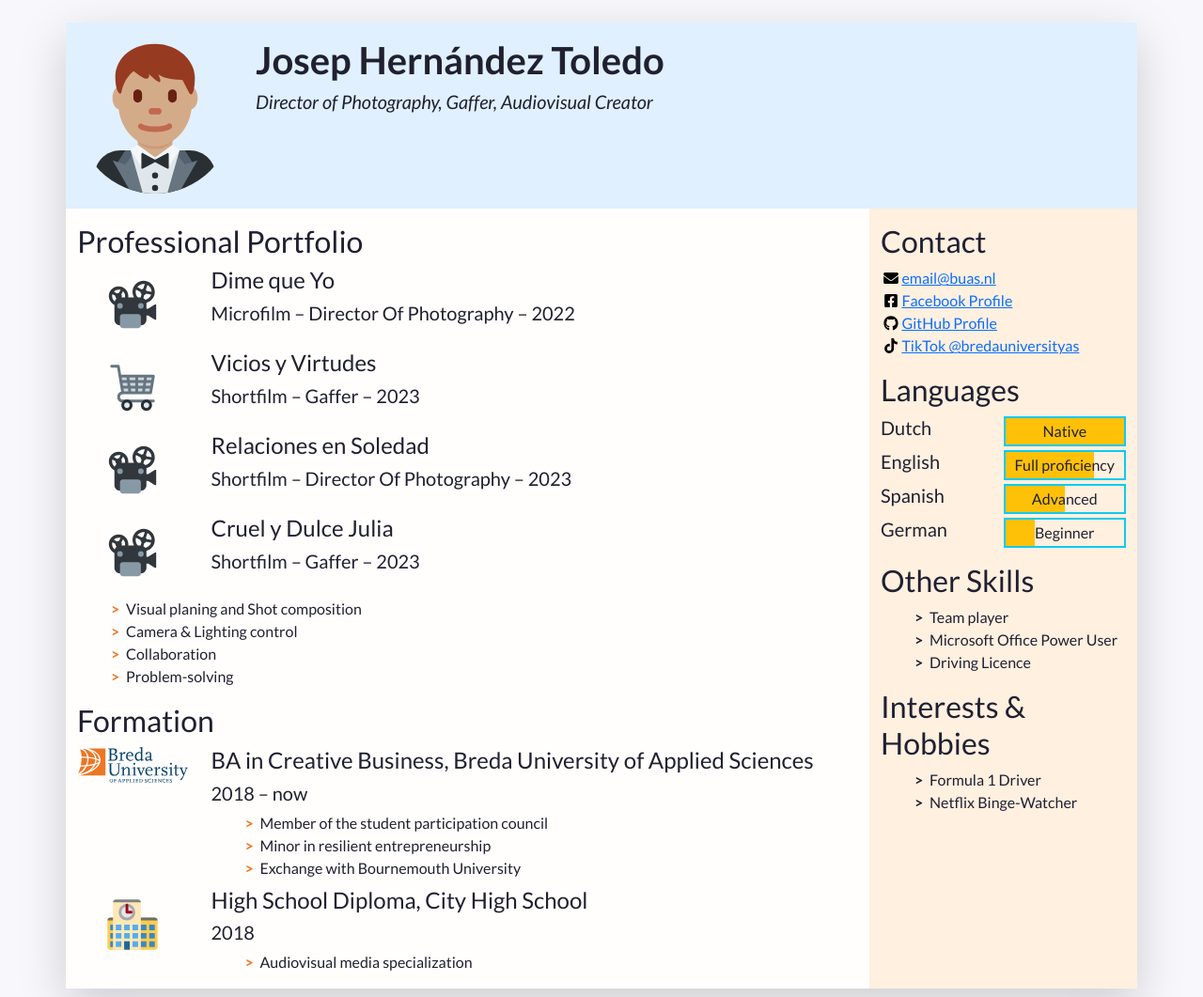
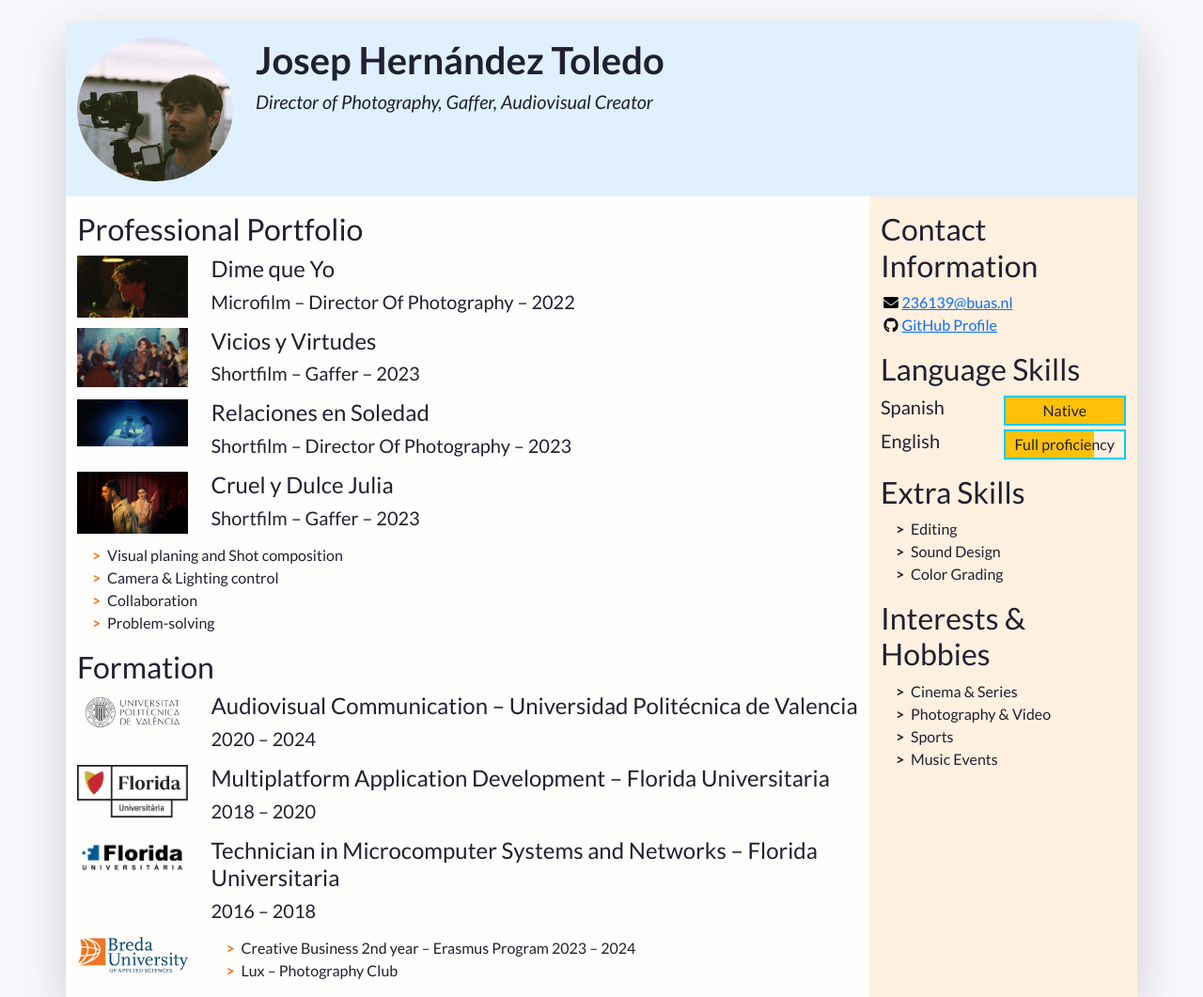
Before and after one commit to JhernKR/1stExercise, a plain HTML site: page index.html in a window 1280 px wide. Shown: the top 1061 px of the page at 94% size. Drawn offline with nearby package versions, Linux system fonts and the light colour scheme.

Commit message:
Finished Info Modification

```diff
--- a/css/styles.css
+++ b/css/styles.css
@@ -33,7 +33,6 @@ body {
 	display: inline-block;
 	width: 1em;
 	/*margin-left: -1em;*/
-	margin-left: 20px;
 }
 
 .biography-details li::before {
--- a/index.html
+++ b/index.html
@@ -43,7 +43,7 @@
             "w-100" makes sure the image takes the full width of the column it's in
             "rounded-circle" cuts a circle around the image
           -->
-          <img class="w-100 rounded-circle my-3" src="images/portrait.svg" alt="Portrait of Firstname Lastname" width="160">
+          <img class="w-100 rounded-circle my-3" src="images/profile.jpg" alt="Portrait of Firstname Lastname" width="160">
         </div>
         <!--
           A container to wrap around your name and tagline. Full-width at small size, then columns of increasing size.
@@ -81,7 +81,7 @@
               <li class="biography-item row mb-2">
                 <!-- We're using a grid inside a grid so we can align logos and text -->
                 <div class="logo-container col-3 col-sm-2 col-md-3 col-lg-2">
-                  <img class="biography-logo mw-100 d-block mx-auto" src="images/employers/projector.svg" alt="Company logo" width="80">
+                  <img class="biography-logo mw-100 d-block mx-auto" src="images/employers/DimeQueYo.jpg" alt="Dime que Yo" width="130">
                 </div>
                 <div class="biography-contents col-9 col-sm-10 col-md-9 col-lg-10">
                   <h4>Dime que Yo</h4>
@@ -93,7 +93,7 @@
               <li class="biography-item row mb-2">
                 <div class="logo-container col-3 col-sm-2 col-md-3 col-lg-2">
                 <!-- We're using a grid inside a grid so we can align logos and text -->
-                  <img class="biography-logo mw-100 d-block mx-auto" src="images/employers/trolley.svg" alt="Company logo" width="80">
+                  <img class="biography-logo mw-100 d-block mx-auto" src="images/employers/VyV.jpg" alt="Vicios y Virtudes" width="130">
                 </div>
                 <div class="biography-contents col-9 col-sm-10 col-md-9 col-lg-10">
                   <h4>Vicios y Virtudes</h4>
@@ -105,7 +105,7 @@
               <li class="biography-item row mb-2">
                 <!-- We're using a grid inside a grid so we can align logos and text -->
                 <div class="logo-container col-3 col-sm-2 col-md-3 col-lg-2">
-                  <img class="biography-logo mw-100 d-block mx-auto" src="images/employers/projector.svg" alt="Company logo" width="80">
+                  <img class="biography-logo mw-100 d-block mx-auto" src="images/employers/RES.jpg" alt="Relaciones en Soledad" width="130">
                 </div>
                 <div class="biography-contents col-9 col-sm-10 col-md-9 col-lg-10">
                   <h4>Relaciones en Soledad</h4>
@@ -116,7 +116,7 @@
               <li class="biography-item row mb-2">
                 <!-- We're using a grid inside a grid so we can align logos and text -->
                 <div class="logo-container col-3 col-sm-2 col-md-3 col-lg-2">
-                  <img class="biography-logo mw-100 d-block mx-auto" src="images/employers/projector.svg" alt="Company logo" width="80">
+                  <img class="biography-logo mw-100 d-block mx-auto" src="images/employers/CyD.JPG" alt="Cruel y Dulce" width="130">
                 </div>
                 <div class="biography-contents col-9 col-sm-10 col-md-9 col-lg-10">
                   <h4>Cruel y Dulce Julia</h4>
@@ -143,33 +143,53 @@
               <!-- Top item in education. And by "top", I mean a Bachelor in Creative Business at BUas. -->
               <li class="biography-item row mb-2">
                 <div class="logo-container col-3 col-sm-2 col-md-3 col-lg-2">
-                  <img class="biography-logo mw-100 d-block mx-auto" src="images/schools/logo-buas.svg" alt="School logo" width="120">
+                  <img class="biography-logo mw-100 d-block mx-auto" src="images/schools/marca_UPV_principal_color300.png" alt="School logo" width="130">
                 </div>
                 <div class="biography-contents col-9 col-sm-10 col-md-9 col-lg-10">
-                  <h4>BA in Creative Business, Breda University of Applied Sciences</h4>
-                  <h5>2018&nbsp;&ndash;&nbsp;now</h5>
-                  <!-- Use the list below to talk about minors, exchanges, extra-curricular activities. -->
+                  <h4>Audiovisual Communication &ndash; Universidad Politécnica de Valencia</h4>
+                  <h5>2020&nbsp;&ndash;&nbsp;2024</h5>
+                  <!-- Use the list below to talk about minors, exchanges, extra-curricular activities.
                   <ul class="biography-details list-unstyled">
                     <li>Member of the student participation council</li>
                     <li>Minor in resilient entrepreneurship</li>
                     <li>Exchange with Bournemouth University</li>
-                  </ul>
+                  </ul>-->
                 </div>
               </li>
 
               <!-- 2nd item in education -->
               <li class="biography-item row mb-2">
                 <div class="logo-container col-3 col-sm-2 col-md-3 col-lg-2">
-                  <img class="biography-logo mw-100 d-block mx-auto" src="images/schools/school.svg" alt="School logo" width="80">
+                  <img class="biography-logo mw-100 d-block mx-auto" src="images/schools/FLORIDA-UNIVERSITARIA.png" alt="School logo" width="130">
                 </div>
                 <div class="biography-contents col-9 col-sm-10 col-md-9 col-lg-10">
-                  <h4>High School Diploma, City High School</h4>
-                  <h5>2018</h5>
+                  <h4> Multiplatform Application Development &ndash; Florida Universitaria</h4>
+                  <h5>2018&nbsp;&ndash;&nbsp;2020</h5>
+                </div>
+              </li>
+
+              <li class="biography-item row mb-2">
+                <div class="logo-container col-3 col-sm-2 col-md-3 col-lg-2">
+                  <img class="biography-logo mw-100 d-block mx-auto" src="images/schools/396.png" alt="School logo" width="130">
+                </div>
+                <div class="biography-contents col-9 col-sm-10 col-md-9 col-lg-10">
+                  <h4> Technician in Microcomputer Systems and Networks &ndash; Florida Universitaria</h4>
+                  <h5>2016&nbsp;&ndash;&nbsp;2018</h5>
+                </div>
+              </li>
+
+              <li class="biography-item row mb-2">
+                <div class="logo-container col-3 col-sm-2 col-md-3 col-lg-2">
+                  <img class="biography-logo mw-100 d-block mx-auto" src="images/schools/logo-buas.svg" alt="School logo" width="130">
+                </div>
+                <div class="biography-contents col-9 col-sm-10 col-md-9 col-lg-10">
                   <ul class="biography-details list-unstyled">
-                    <li>Audiovisual media specialization</li>
+                    <li>Creative Business 2nd year &ndash; Erasmus Program 2023 &ndash; 2024</li>
+                    <li>Lux &ndash; Photography Club</li>
                   </ul>
                 </div>
               </li>
+
             </ul>
           </section>
 
@@ -186,7 +206,7 @@
 
           <!-- The first block will be contact details -->
           <section class="my-3 aside-section">
-            <h2>Contact</h2>
+            <h2>Contact Information</h2>
             <!--
               A list of all your contact details.
               There are more icons in the images/icons folder, have a look if you want to add your LinkedIn or TikTok profile.
@@ -195,27 +215,15 @@
             -->
             <ul class="contact-list list-unstyled">
               <li class="contact-item">
-                <a class="d-flex align-items-center" href="mailto:email@buas.nl" target="_blank">
+                <a class="d-flex align-items-center" href="mailto:236139@buas.nl" target="_blank">
                   <img class="contact-icon" src="images/icons/envelope.svg" alt="Email">
-                  email@buas.nl
+                  236139@buas.nl
                 </a>
               </li>
               <li class="contact-item">
-                <a class="d-flex align-items-center" href="https://facebook.com/" target="_blank">
-                  <img class="contact-icon" src="images/icons/facebook.svg" alt="Facebook">
-                  Facebook Profile
-                </a>
-              </li>
-              <li class="contact-item">
-                <a class="d-flex align-items-center" href="https://github.com/" target="_blank">
+                <a class="d-flex align-items-center" href="https://github.com/JhernKR" target="_blank">
                   <img class="contact-icon" src="images/icons/github.svg" alt="LinkedIn">
                   GitHub Profile
-                </a>
-              </li>
-              <li class="contact-item">
-                <a class="d-flex align-items-center" href="https://www.tiktok.com/@bredauniversityas" target="_blank">
-                  <img class="contact-icon" src="images/icons/tiktok.svg" alt="Mobile Phone">
-                  TikTok @bredauniversityas
                 </a>
               </li>
             </ul>
@@ -224,11 +232,11 @@
           <!-- End of contact details, moving on to languages -->
 
           <section class="my-3 aside-section">
-            <h2>Languages</h2>
+            <h2>Language Skills</h2>
             <!-- Each item in the list is a language. Modify, add or remove depending on what you speak -->
             <ul class="language-list list-unstyled">
               <li class="language-item d-flex mb-1">
-                <h5 class="language-name w-50">Dutch</h5>
+                <h5 class="language-name w-50">Spanish</h5>
                 <div class="language-level w-50 border border-info border-2 position-relative">
                   <!-- The div below is a progress bar. Choose between w-25, w-50, w-75 and w-100 to show your level of fluency -->
                   <div class="language-progress position-absolute bg-warning h-100 w-100"></div>
@@ -243,33 +251,17 @@
                   <h6 class="position-absolute w-100 text-center top-0 py-1">Full proficiency</h6>
                 </div>
               </li>
-              <li class="language-item d-flex mb-1">
-                <h5 class="language-name w-50">Spanish</h5>
-                <div class="language-level w-50 border border-info border-2 position-relative">
-                  <!-- The div below is a progress bar. Choose between w-25, w-50, w-75 and w-100 to show your level of fluency -->
-                  <div class="language-progress position-absolute bg-warning h-100 w-50"></div>
-                  <h6 class="position-absolute w-100 text-center top-0 py-1">Advanced</h6>
-                </div>
-              </li>
-              <li class="language-item d-flex mb-1">
-                <h5 class="language-name w-50">German</h5>
-                <div class="language-level w-50 border border-info border-2 position-relative">
-                  <!-- The div below is a progress bar. Choose between w-25, w-50, w-75 and w-100 to show your level of fluency -->
-                  <div class="language-progress position-absolute bg-warning h-100 w-25"></div>
-                  <h6 class="position-absolute w-100 text-center top-0 py-1">Beginner</h6>
-                </div>
-              </li>
             </ul>
           </section>
 
           <!-- End of contact details, moving on to other skills -->
 
           <section class="my-3 aside-section">
-            <h2>Other Skills</h2>
+            <h2>Extra Skills</h2>
             <ul class="skill-list list-unstyled">
-              <li class="skill-item">Team player</li>
-              <li class="skill-item">Microsoft Office Power User</li>
-              <li class="skill-item">Driving Licence</li>
+              <li class="skill-item">Editing</li>
+              <li class="skill-item">Sound Design</li>
+              <li class="skill-item">Color Grading</li>
             </ul>
           </section>
 
@@ -278,8 +270,10 @@
           <section class="my-3 aside-section">
             <h2>Interests &amp; Hobbies</h2>
             <ul class="skill-list list-unstyled">
-              <li class="skill-item">Formula 1 Driver</li>
-              <li class="skill-item">Netflix Binge-Watcher</li>
+              <li class="skill-item">Cinema & Series</li>
+              <li class="skill-item">Photography & Video</li>
+              <li class="skill-item">Sports</li>
+              <li class="skill-item">Music Events</li>
             </ul>
           </section>
 
```
Also changed, not shown: images/employers/CyD.JPG (added), images/employers/DimeQueYo.jpg (added), images/employers/RES.jpg (added), images/employers/VyV.jpg (added), images/profile.jpg (added), images/schools/396.png (added), images/schools/FLORIDA-UNIVERSITARIA.png (added), images/schools/marca_UPV_principal_color300.png (added).
